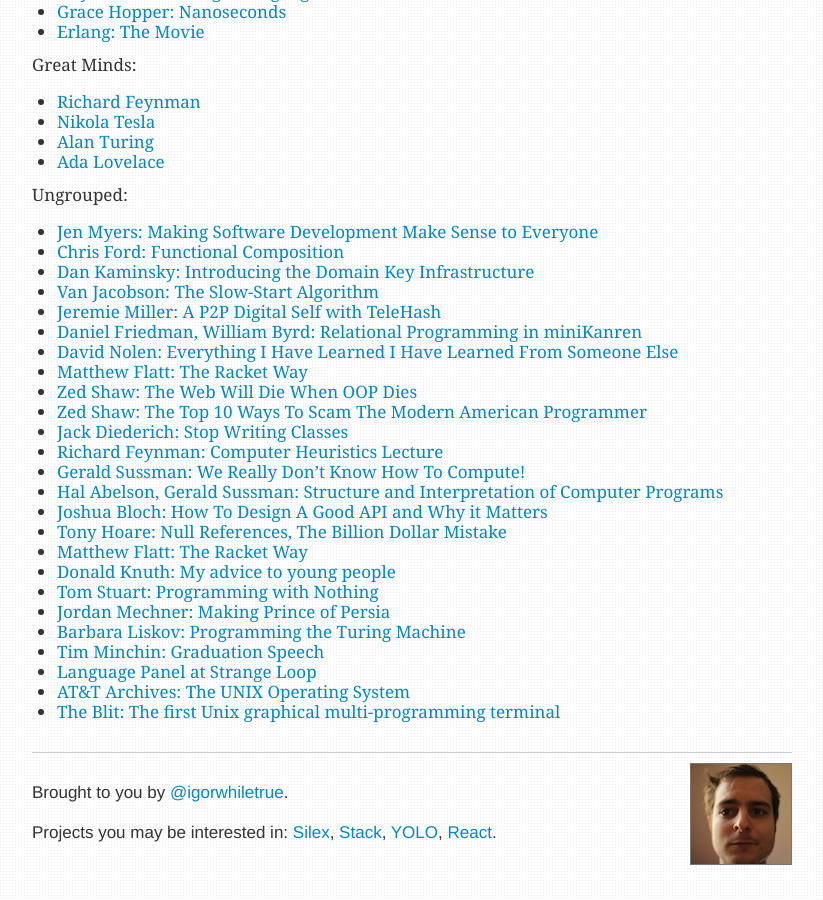
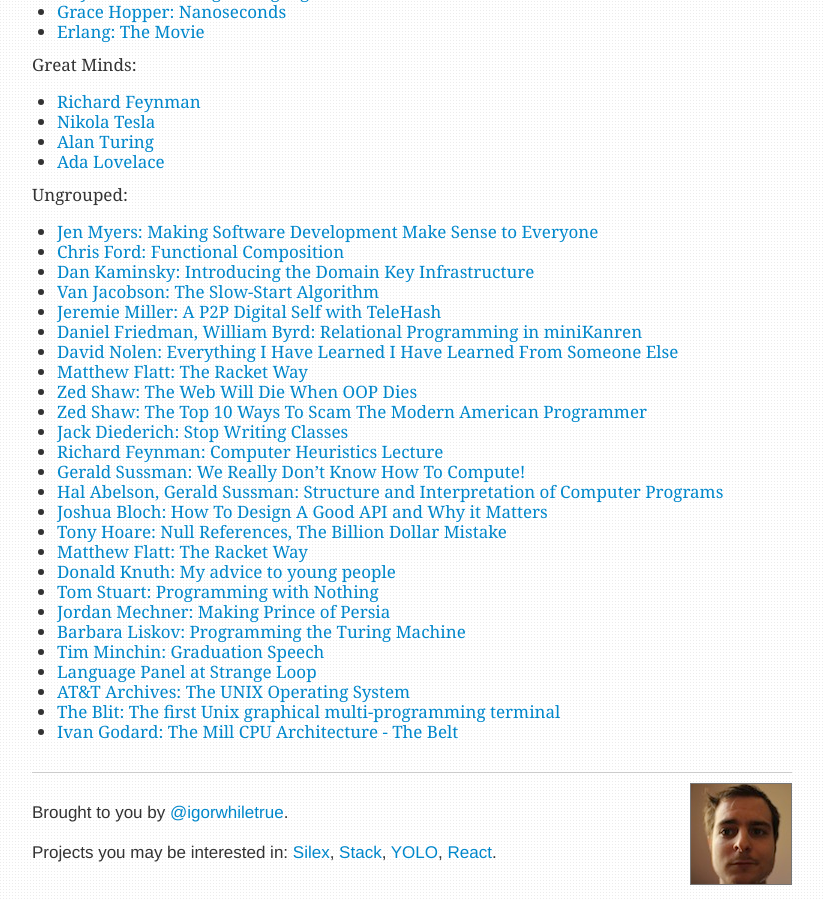
Before and after one commit to igorw/weblog, a Jekyll site: the page built from videoshelf.md, in a window 1280 px wide and 900 px high, scrolled down 743 px. Shown: the whole window, without its empty margins (228-1051 px from the left). Built offline with Jekyll 4.4.1, drawn with Linux system fonts in a browser that asks for light colours; Markdown is read by kramdown in place of the engine named in the settings.

Commit message:
add the mill video

```diff
--- a/videoshelf.md
+++ b/videoshelf.md
@@ -77,3 +77,4 @@
 * [Language Panel at Strange Loop](http://www.infoq.com/presentations/Language-Panel)
 * [AT&T Archives: The UNIX Operating System](https://www.youtube.com/watch?v=tc4ROCJYbm0)
 * [The Blit: The first Unix graphical multi-programming terminal](https://www.youtube.com/watch?v=emh22gT5e9k)
+* [Ivan Godard: The Mill CPU Architecture - The Belt](https://www.youtube.com/watch?v=QGw-cy0ylCc)
```
